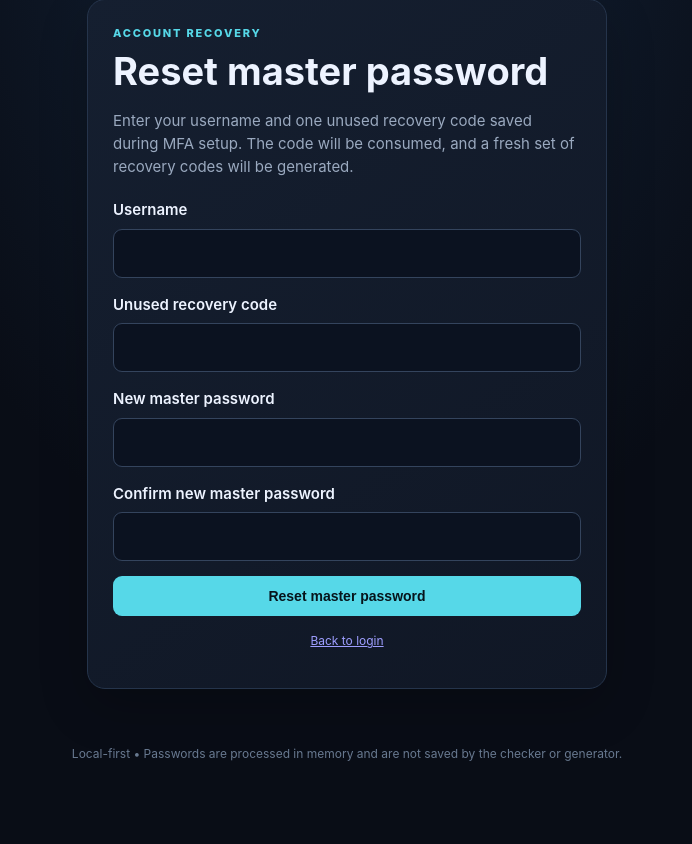
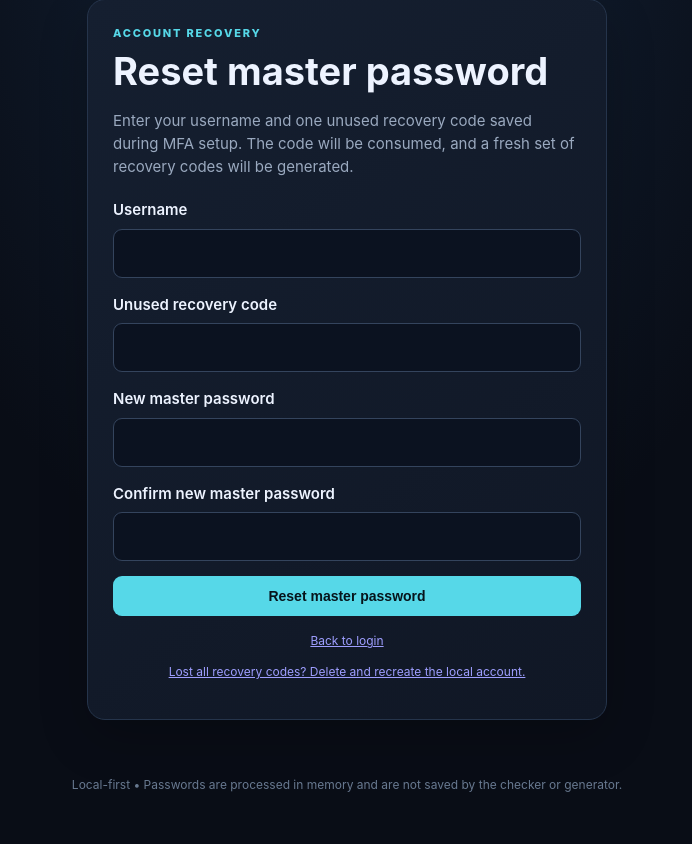
Before and after one commit to shaikhumaid1/Password-security-suite, a Flask app: page /forgot-password in a window 1280 px wide. Shown: the part 148-992 px from the top of the page, without its empty margins (293-985 px from the left). Before the commit the page ends 909 px from the top, so only its background shows below. Run offline with Flask 3, Linux system fonts and the light colour scheme; the visitor is signed in with stand-in values (Sample User, id 1); data comes from the database, SQL or seed files in the repository.

Commit message:
Add last-resort reset link to recovery page

```diff
--- a/templates/forgot_password.html
+++ b/templates/forgot_password.html
@@ -11,5 +11,6 @@
     <button type="submit">Reset master password</button>
   </form>
   <p class="muted tiny" style="text-align:center;margin-top:16px"><a href="{{ url_for('login') }}">Back to login</a></p>
+  <p class="muted tiny" style="text-align:center;margin-top:8px"><a href="{{ url_for('reset_account') }}">Lost all recovery codes? Delete and recreate the local account.</a></p>
 </section>
 {% endblock %}
```
